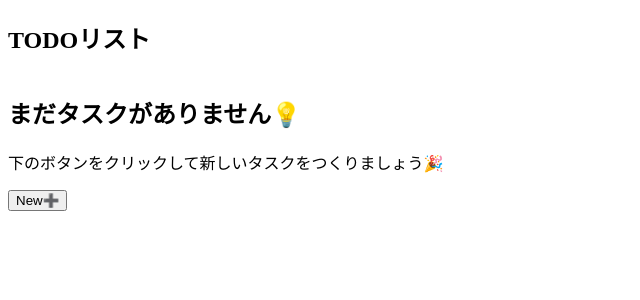
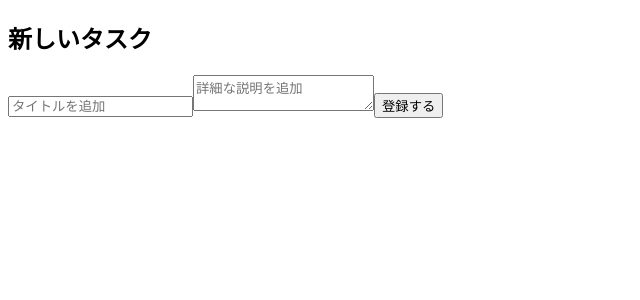
Before and after one commit to maeda-m/vue3-todo, a Vue app: page / in a window 1280 px wide. Both pictures are taken after a click on the button "New➕". Shown: the top 300 px of the page, without its empty margins (0-640 px from the left). Built offline with nearby package versions, Linux system fonts and the light colour scheme.

Commit message:
TODOの登録と更新を実装した

```diff
--- a/src/App.vue
+++ b/src/App.vue
@@ -1,10 +1,28 @@
 <template>
   <article>
     <IndexView
+      v-if="actions.isIndex"
       v-bind:tasks="tasks"
       v-on:action-new="showNewForm()"
       v-on:action-edit="showEditForm($event.id)"
       v-on:action-destroy="destroyTask($event.id)"
+    />
+    <FormView
+      v-if="actions.isNew"
+      dispatch-event="actionCreate"
+      page-name="新しいタスク"
+      button-name="登録する"
+      v-on:action-create="createTask($event.attrs)"
+    />
+    <FormView
+      v-if="actions.isEdit"
+      dispatch-event="actionUpdate"
+      button-name="更新する"
+      v-bind="{
+        pageName: editTask.title,
+        task: editTask,
+      }"
+      v-on:action-update="updateTask($event.id, $event.attrs)"
     />
   </article>
 </template>
@@ -13,14 +31,45 @@
 import { reactive, onMounted } from "vue";
 import Task from "@/models/task.js";
 import IndexView from "@/views/tasks/IndexView.vue";
+import FormView from "@/views/tasks/FormView.vue";
 
-const showIndex = () => {};
-const showNewForm = () => {};
+const actions = reactive({
+  isIndex: true,
+  isNew: false,
+  isEdit: false,
+});
+const toggleGroup = (onKey, obj) => {
+  Object.entries(obj).forEach(([key]) => {
+    obj[key] = false;
+  });
+  obj[onKey] = true;
+};
+const showNewForm = () => {
+  toggleGroup("isNew", actions);
+};
+const editTask = reactive({});
 const showEditForm = (taskId) => {
+  const task = tasks[taskId];
+  Object.entries(task.attrs).forEach(([key, value]) => {
+    editTask[key] = value;
+  });
+
+  toggleGroup("isEdit", actions);
+};
+const showIndex = () => {
+  toggleGroup("isIndex", actions);
 };
 const createTask = (attrs) => {
+  const task = Task.create(attrs);
+  tasks[task.id] = task;
+
+  showIndex();
 };
 const updateTask = (taskId, attrs) => {
+  const task = tasks[taskId];
+  task.update(attrs);
+
+  showIndex();
 };
 const destroyTask = (taskId) => {
   const task = tasks[taskId];
--- a/src/models/task.js
+++ b/src/models/task.js
@@ -25,19 +25,22 @@ class Task {
   }
 
   save() {
-    localStorage.setItem(
-      this.id,
-      JSON.stringify({
-        id: this.id,
-        title: this.title,
-        description: this.description,
-      })
-    );
+    localStorage.setItem(this.id, JSON.stringify(this.attrs));
+  }
+
+  get attrs() {
+    return {
+      id: this.id,
+      title: this.title,
+      description: this.description,
+    };
   }
 
   static create(attrs) {
     const task = new Task(attrs);
     task.save();
+
+    return task;
   }
 
   update(attrs) {
--- /dev/null
+++ b/src/views/tasks/FormView.vue
@@ -0,0 +1,52 @@
+<template>
+  <h1>{{ props.pageName }}</h1>
+
+  <input v-model="title" placeholder="タイトルを追加" />
+  <textarea v-model="description" placeholder="詳細な説明を追加"></textarea>
+
+  <button
+    v-on:click="
+      $emit(props.dispatchEvent, {
+        id,
+        attrs: {
+          title,
+          description,
+        },
+      })
+    "
+  >
+    {{ props.buttonName }}
+  </button>
+</template>
+
+<script setup>
+import { unref } from "vue";
+
+const props = defineProps({
+  dispatchEvent: {
+    type: String,
+    required: true,
+  },
+  pageName: {
+    type: String,
+    required: true,
+  },
+  buttonName: {
+    type: String,
+    required: true,
+  },
+  task: {
+    type: Object,
+    default() {
+      return {
+        id: "",
+        title: "",
+        description: "",
+      };
+    },
+  },
+});
+
+const task = unref(props.task);
+const { id, title, description } = task;
+</script>
--- a/src/views/tasks/IndexView.vue
+++ b/src/views/tasks/IndexView.vue
@@ -15,7 +15,7 @@
           <p>{{ task.description }}</p>
         </td>
         <td>
-          <button @click="$emit('actionEdit', { id })">Edit📝</button>
+          <button v-on:click="$emit('actionEdit', { id })">Edit📝</button>
         </td>
       </tr>
     </tbody>
@@ -27,7 +27,7 @@
   </section>
 
   <footer>
-    <button @click="$emit('actionNew')">New➕</button>
+    <button v-on:click="$emit('actionNew')">New➕</button>
   </footer>
 </template>
 
```
